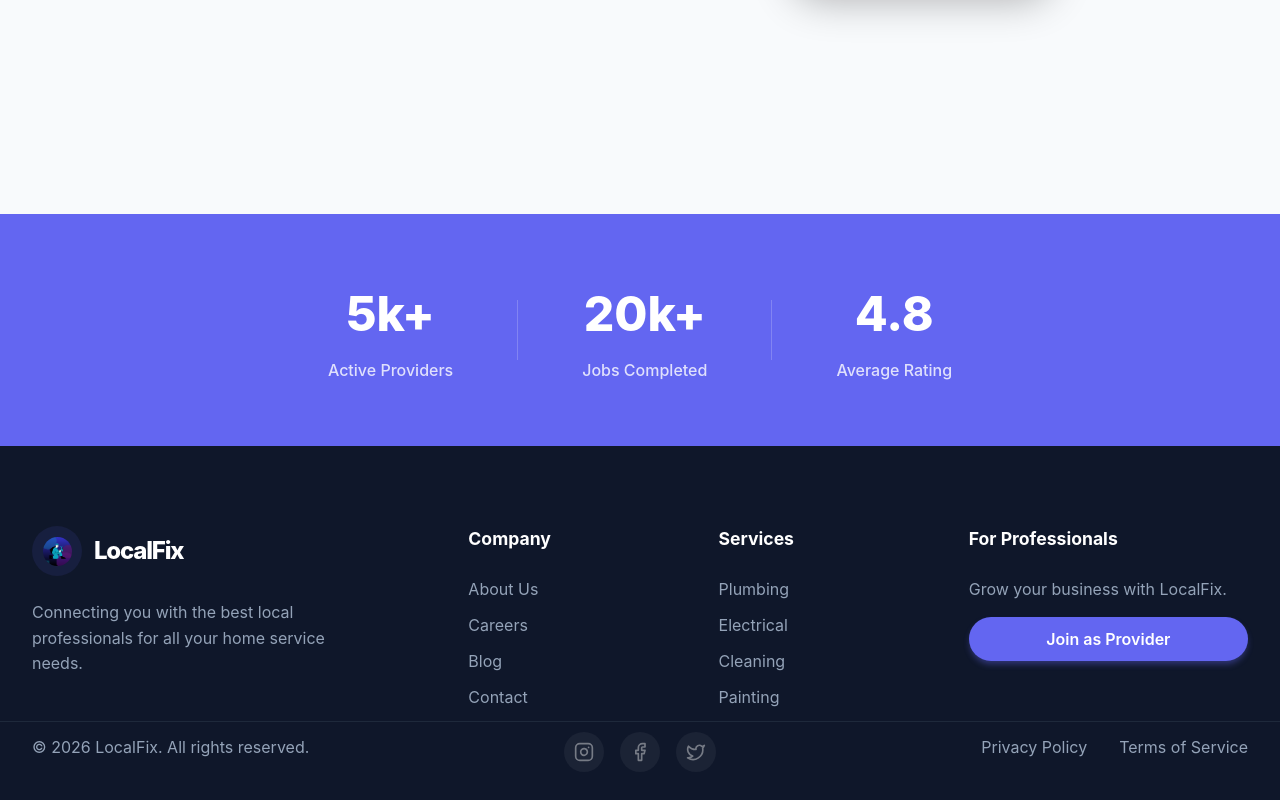
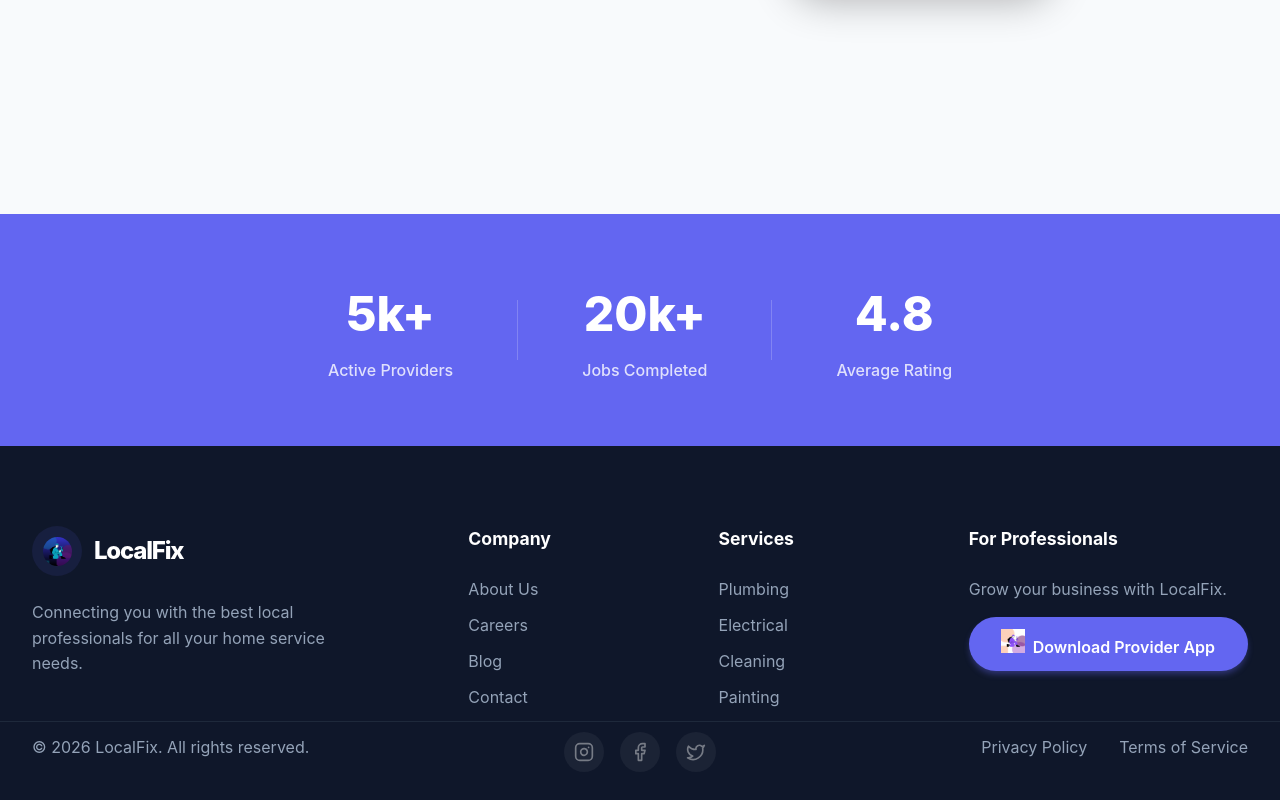
Before and after one commit to poulineantony/localfix-web, a React (Vite) app: page / in a window 1280 px wide. Shown: the part 5618-6418 px from the top of the page. Built offline with nearby package versions, Linux system fonts and the light colour scheme.

Commit message:
Update provider icon with new clean image and add to Download Provider App button

```diff
--- a/src/App.tsx
+++ b/src/App.tsx
@@ -188,9 +188,10 @@
           <div className="footer-col cta-col">
             <h4>For Professionals</h4>
             <p>Grow your business with LocalFix.</p>
-            <button className="btn btn-primary footer-btn">
-              Join as Provider
-            </button>
+            <a href="#" className="btn btn-primary footer-btn">
+              <img src="/provider-icon.png" alt="Provider App" style={{ width: '24px', height: '24px', marginRight: '8px' }} />
+              Download Provider App
+            </a>
           </div>
         </div>
         <div className="container footer-bottom">
```
Also changed, not shown: public/provider-icon.png.
